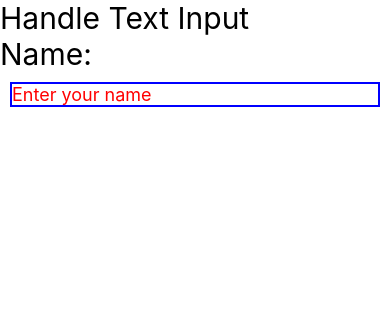
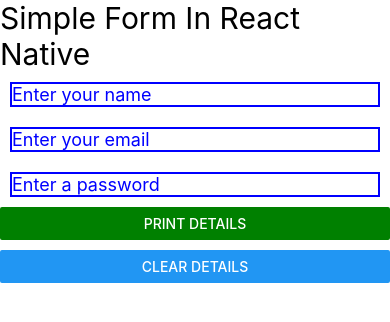
Before and after one commit to SMTahaWaqar/React-Native-Js-Concepts, a React Native app: screen / in a window 390 px wide. Shown: the top 322 px of the page. Built offline with nearby package versions, Linux system fonts and the light colour scheme.

Commit message:
basic form

```diff
--- a/App.js
+++ b/App.js
@@ -1,17 +1,54 @@
 import React, {useState} from 'react';
-import {StyleSheet, Text, TextInput, View} from 'react-native';
+import {Button, StyleSheet, Text, TextInput, View} from 'react-native';
 
 const App = () => {
   const [name, setName] = useState();
+  const [email, setEmail] = useState();
+  const [password, setPassword] = useState();
+  const [display, setDisplay] = useState(false);
+  const resetFormData = () => {
+    setDisplay(false);
+    setName('');
+    setEmail('');
+    setPassword('');
+  };
   return (
     <View>
-      <Text style={{fontSize: 30}}>Handle Text Input</Text>
-      <Text style={{fontSize: 30}}>Name: {name}</Text>
+      <Text style={{fontSize: 30}}>Simple Form In React Native</Text>
       <TextInput
+        placeholder="Enter your name"
+        value={name}
         style={styles.textInput}
-        placeholder="Enter your name"
         onChangeText={text => setName(text)}
       />
+      <TextInput
+        placeholder="Enter your email"
+        value={email}
+        style={styles.textInput}
+        onChangeText={text => setEmail(text)}
+      />
+      <TextInput
+        placeholder="Enter a password"
+        value={password}
+        secureTextEntry={true}
+        style={styles.textInput}
+        onChangeText={text => setPassword(text)}
+      />
+      <View style={{marginBottom: 10}}>
+        <Button
+          color={'green'}
+          title="Print Details"
+          onPress={() => setDisplay(true)}
+        />
+      </View>
+      <Button title="Clear Details" onPress={resetFormData} />
+      {display ? (
+        <View>
+          <Text style={{fontSize: 15}}>User Name is : {name}</Text>
+          <Text style={{fontSize: 15}}>Email : {email}</Text>
+          <Text style={{fontSize: 15}}>Password : {password}</Text>
+        </View>
+      ) : null}
     </View>
   );
 };
@@ -19,7 +56,7 @@
 const styles = StyleSheet.create({
   textInput: {
     fontSize: 18,
-    color: 'red',
+    color: 'blue',
     borderWidth: 2,
     borderColor: 'blue',
     margin: 10,
```
